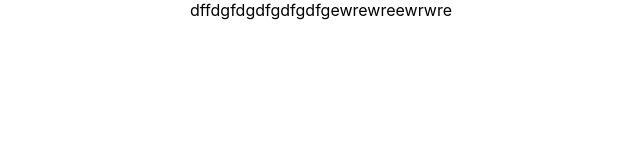
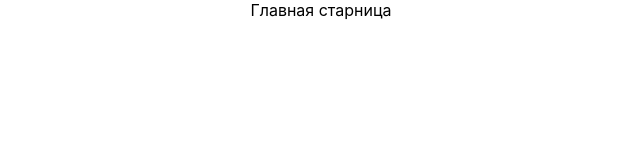
Before and after one commit to NikolayYaroslavcev/-ards-in-english, a React (Create React App) app: page / in a window 1280 px wide. Shown: the top 160 px of the page, without its empty margins (319-959 px from the left). Built offline with nearby package versions, Linux system fonts and the light colour scheme.

Commit message:
refactor:home

```diff
--- a/src/App.tsx
+++ b/src/App.tsx
@@ -4,17 +4,22 @@ import {Registration} from './features/auth/Registration';
 import {Logging} from './features/auth/Logging';
 import {Route, Routes} from 'react-router-dom';
 import {Profile} from "./features/profile/Profile";
-import {authAPI} from "./features/auth/auth-api";
+import {Home} from './features/auth/Home';
+
+
 
 function App() {
+
+
 
     useEffect(() => {
 
     }, [])
+
     return (
         <div className="App">
             <Routes>
-                <Route path="/" element={<div>dffdgfdgdfgdfgdfgewrewreewrwre</div>}/>
+                <Route path="/" element={<Home/>}/>
                 {/*<Navigation/>*/}
                 <Route path="/login" element={<Logging/>}/>
                 <Route path="/registration" element={<Registration/>}/>
--- /dev/null
+++ b/src/features/auth/Home.tsx
@@ -0,0 +1,9 @@
+import React from 'react';
+
+export const Home = () => {
+    return (
+        <div>
+            Главная старница
+        </div>
+    );
+};
```
